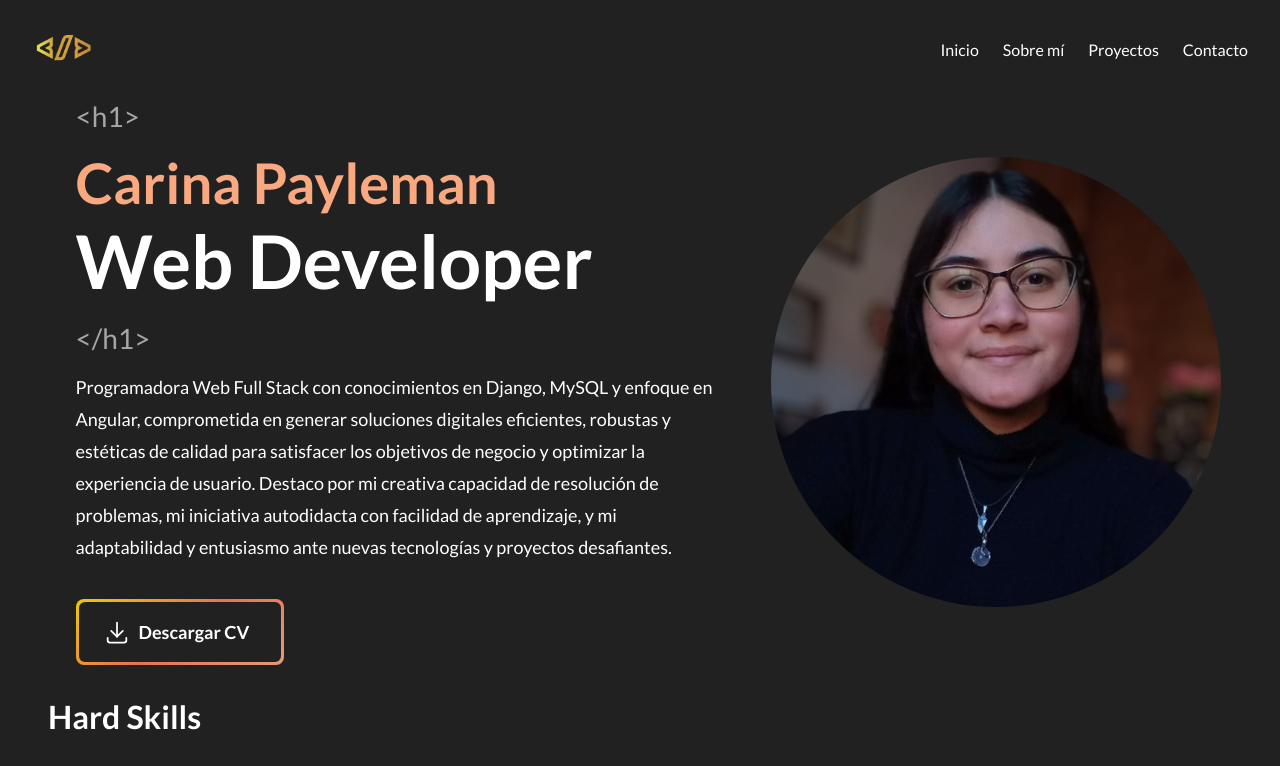
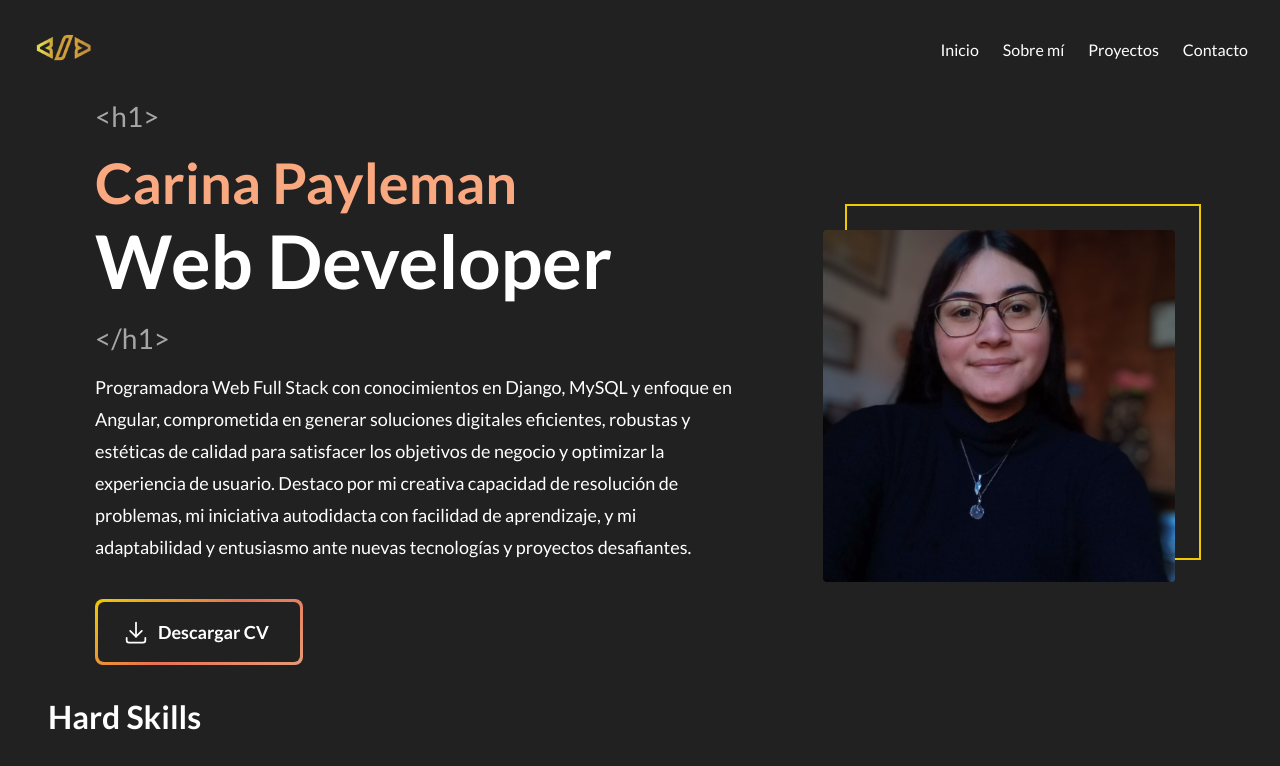
Before and after one commit to PaylemanC/portfolio, an Angular app: page / in a window 1280 px wide. Shown: the top 766 px of the page. Built offline with nearby package versions, Linux system fonts and the light colour scheme.

Commit message:
Aplica borde dorado a avatar

```diff
--- a/src/app/app.component.scss
+++ b/src/app/app.component.scss
@@ -16,7 +16,7 @@ h2 {
   flex-wrap: wrap;
   justify-content: space-around;
   align-items: center;
-  gap: 16px;
+  gap: 32px;
   .introduction__content {
     max-width: 640px;
     margin: 0 16px;
@@ -36,7 +36,7 @@ h2 {
       }
     }
     p {
-      opacity: 60%;
+      color: rgba(255, 255, 255, 0.6);
       font-size: 2.8rem;
     }
   }
@@ -45,11 +45,17 @@ h2 {
     font-size: 1.8rem;
     line-height: 3.2rem;
   }
+  .introduction__avatar {
+    border: 2px solid rgba(241, 205, 0, 0.99);
+  }
   .introduction__avatar-profile {
-    width: 450px;
-    height: 450px;
-    background-image: url('../assets/avatar.png');
-    border-radius: 100%;
+    position: relative;
+    top: 24px;
+    right: 24px;
+    width: 352px;
+    height: 352px;
+    background: url('../assets/avatar.png') center/cover no-repeat;
+    border-radius: 4px;
   }
 }
 
```
